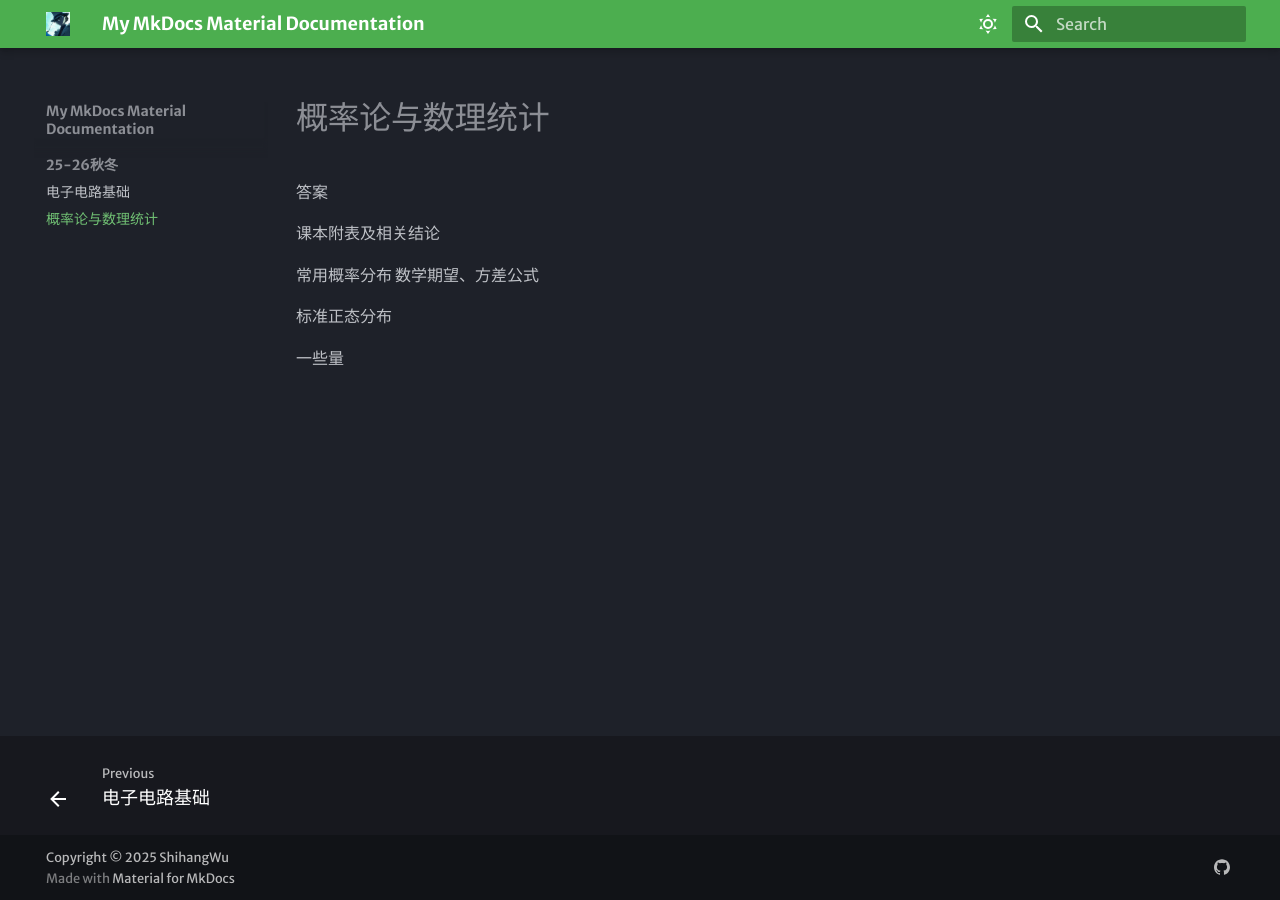
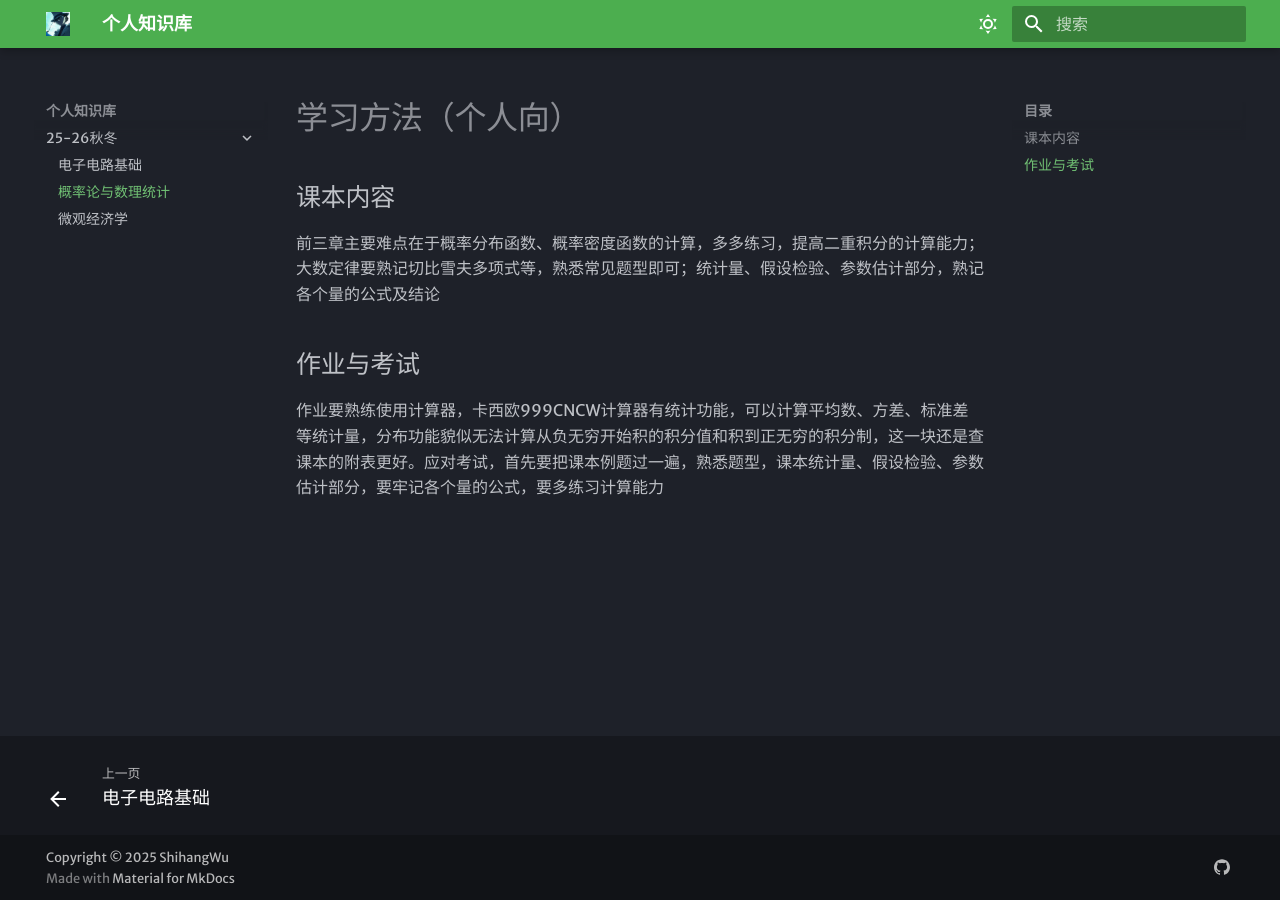
Before and after one commit to ShihangWu/mkdocs, an MkDocs documentation site: the page built from docs/25-26fall/Probability.md, in a window 1280 px wide. Built offline with MkDocs 1.6.1 and Material for MkDocs 9.7.7, drawn with Linux system fonts in a browser that asks for light colours; some web fonts are replaced.

```diff
--- a/docs/25-26fall/Probability.md
+++ b/docs/25-26fall/Probability.md
@@ -6,12 +6,8 @@
  * @FilePath: \my-project\docs\大二上\概率论与数理统计.md
  * @Description: 这是默认设置,请设置`customMade`, 打开koroFileHeader查看配置 进行设置: https://github.com/OBKoro1/koro1FileHeader/wiki/%E9%85%8D%E7%BD%AE
 -->
-答案
-
-课本附表及相关结论
-
-常用概率分布 数学期望、方差公式
-
-标准正态分布
-
-一些量
+# 学习方法（个人向）
+## 课本内容
+前三章主要难点在于概率分布函数、概率密度函数的计算，多多练习，提高二重积分的计算能力；大数定律要熟记切比雪夫多项式等，熟悉常见题型即可；统计量、假设检验、参数估计部分，熟记各个量的公式及结论
+## 作业与考试
+作业要熟练使用计算器，卡西欧999CNCW计算器有统计功能，可以计算平均数、方差、标准差等统计量，分布功能貌似无法计算从负无穷开始积的积分值和积到正无穷的积分制，这一块还是查课本的附表更好。应对考试，首先要把课本例题过一遍，熟悉题型，课本统计量、假设检验、参数估计部分，要牢记各个量的公式，要多练习计算能力
--- a/mkdocs.yml
+++ b/mkdocs.yml
@@ -1,10 +1,11 @@
-site_name: My MkDocs Material Documentation
+site_name: 个人知识库
 site_url: https://shihangwu.github.io/mkdocs/
 
 nav:
   - 25-26秋冬:
     - 电子电路基础: 25-26fall/ElectricCircuits.md
     - 概率论与数理统计: 25-26fall/Probability.md
+    - 微观经济学: 25-26fall/Microeconomics.md
 
 theme:
   name: material
@@ -15,7 +16,6 @@ theme:
   favicon: assets/favicon.ico
   features:
     - navigation.footer
-    - navigation.sections
     - toc.follow
   palette:
     # Dark Mode
@@ -33,6 +33,7 @@ theme:
         name: Light mode
       primary: blue
       accent: deep orange
+  language: zh
 
 extra_javascript:
   - https://polyfill.io/v3/polyfill.min.js?features=es6
```
Also changed, not shown: docs/25-26fall/MicroEconomics.md (added, +10 -0 lines).
